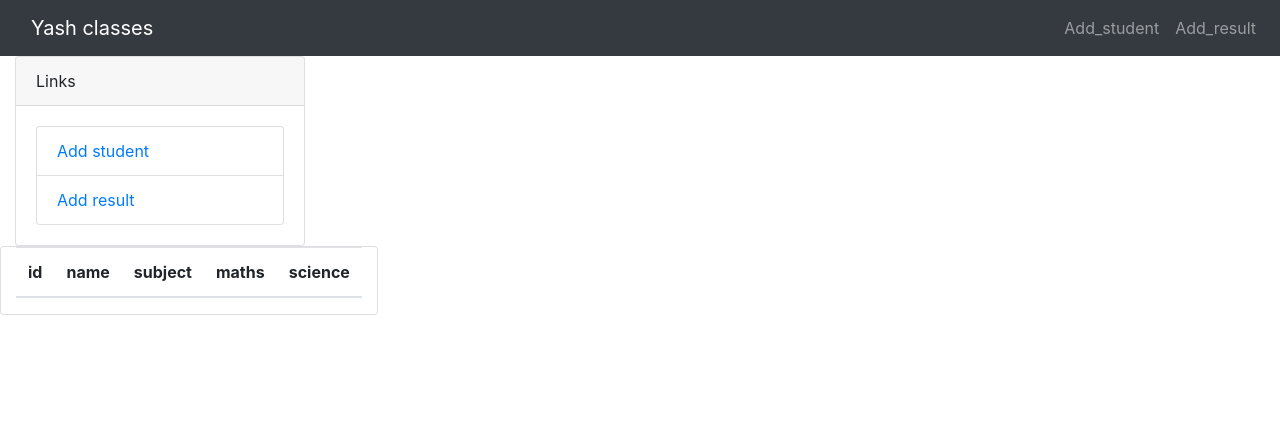
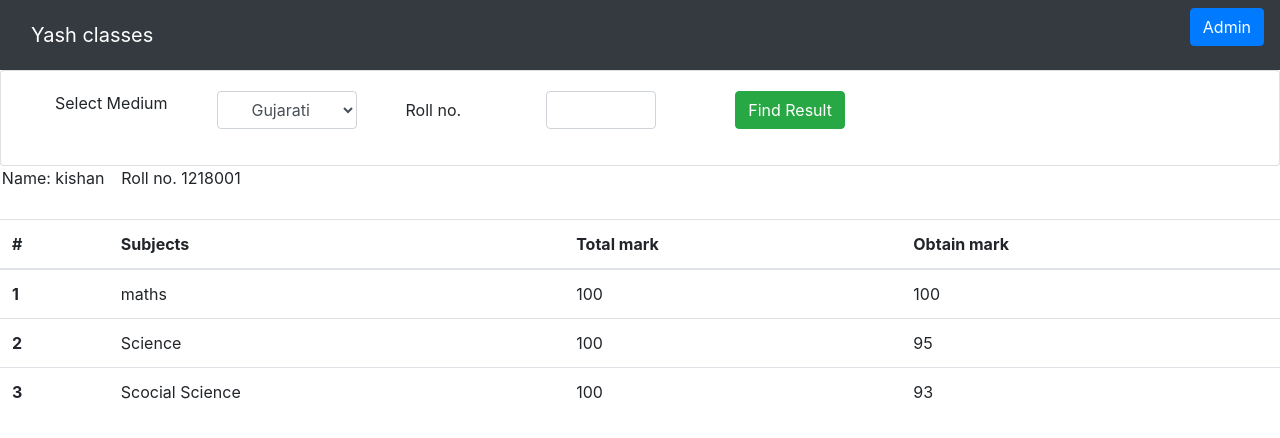
Before and after one commit to nnikunjt/student_results, a PHP site: page /result.php in a window 1280 px wide. Shown: the top 438 px of the page. Run offline with PHP 8.4, Linux system fonts and the light colour scheme; lists and menus that the app fills with data are empty; some libraries are stand-ins or nearby versions.

Commit message:
table have created as demo
you check the table you like this, if you don't like this say me I mak this changes
in it ,but I also working on it to make batter...

```diff
--- a/result.php
+++ b/result.php
@@ -1,82 +1,142 @@
+<?php
+
+ $s_name="kishan";
+  $roll_no=1218001;
+?>
+
+
+
 <!DOCTYPE html>
 <html lang="en" dir="ltr">
   <head>
     <meta charset="utf-8">
   <meta name="viewport" content="width=device-width, initial-scale=1">
-    	<title>Complete Bootstrap 4 Website Layout</title>
+
   <link rel="stylesheet" href="https://maxcdn.bootstrapcdn.com/bootstrap/4.0.0/css/bootstrap.min.css">
   <script src="https://ajax.googleapis.com/ajax/libs/jquery/3.3.1/jquery.min.js"></script>
   <script src="https://cdnjs.cloudflare.com/ajax/libs/popper.js/1.12.9/umd/popper.min.js"></script>
   <script src="https://maxcdn.bootstrapcdn.com/bootstrap/4.0.0/js/bootstrap.min.js"></script>
   <script src="https://use.fontawesome.com/releases/v5.0.8/js/all.js"></script>
   <link href="style.css" rel="stylesheet">
+
+
+
+    <title>Home</title>
   </head>
   <body>
     <nav class="navbar navbar-dark navbar-expand-md bg-dark">
-            <div class="container-fluid">
+    <div class=" container-fluid">
       <a href="index.php" class="navbar-brand">Yash classes</a>
     </div>
-            <ul class="navbar-nav">
-                <li class="nav-item">
-                    <a class="nav-link" href="add_student.php">Add_student</a>
-                </li>
-                <li class="nav-item">
-                    <a class="nav-link" href="#">Add_result</a>
-                </li>
-            </ul>
-        </nav>
-        <div class="container-fluid">
+
+
+
+     <div class="form-group">
+      <button type="button" class="btn btn-primary " data-toggle="modal" data-target="#exampleModalCenter" >
+  Admin
+</button></div>
+<!-- Modal -->
+<div class="modal fade" id="exampleModalCenter" tabindex="-1" role="dialog" aria-labelledby="exampleModalCenterTitle" aria-hidden="true">
+  <div class="modal-dialog modal-dialog-centered" role="document">
+    <div class="modal-content">
+      <div class="modal-header">
+        <h5 class="modal-title" id="exampleModalCenterTitle">Sing in</h5>
+        <button type="button" class="close" data-dismiss="modal" aria-label="Close">
+          <span aria-hidden="true">&times;</span>
+        </button>
+      </div>
+      <div class="modal-body">
+        <div class="container">
   <div class="row">
-                <div class="col-md-3">
-                    <div class="card">
-                        <div class="card-header">
-                            Links
+    <div class="col-md-2"></div>
+    <div class="col-md-8">
+
+          <form class="" action="dashboard.php" method="post">
+            <div class="form-group row">
+                        <label for="username" class="form-label">User name</label>
+
+                            <input type="text" class="form-control" name="username" value="" autofocus required>
+
                     </div>
-                        <div class="card-body">
-                            <ul class="list-group">
-                                <a href="add_student.php" class="list-group-item">Add student</a>
-                                <a href="add_result.php" class="list-group-item">Add result</a>
-                            </ul>
+            <div class="form-group row">
+                        <label for="password" class="form-label">Password</label>
+
+                            <input type="password" class="form-control" name="password" value="" required>
+
+                    </div>
+            <input type="submit" class="btn btn-outline-primary btn-lg" name="login" value="Login">
+          </form>
         </div>
       </div>
     </div>
-                <div class="col-md-9">
+  </div>
+      <div class="modal-footer">
+        <button type="button" class="btn btn-secondary" data-dismiss="modal">Close</button>
+      </div>
+    </div>
+  </div>
+</div>
+  </div>
+</nav>
 
+
+
+
+<div class="card">
+ <div class=" col-sm-8 card-body" >
+<div class="form-group row">
+       <label class="text-center col-sm-3 form-contro" for="mediumm">Select Medium</label>
+    <select class="text-center col-sm-2 form-control" name="medium" id="medium">
+
+                   <option>Gujarati</option>
+                   <option>English(GSEB)</option>
+                   <option>English(CBSC)</option>
+                </select>
+          <pre>    </pre>
+
+            <label for="roll_no" class="col-sm-2 col-form-label">Roll no.</label>
+                       <div class="col-sm-2">
+                         <input type="text" name="roll_no" class="form-control" value="" required>
+                       </div>
+      <a href="result.php"  type="button" class="text-center  btn btn-success form-contro">
+  Find Result</a>
                    </div>
                </div>
             </div>
 
-<!---------------------main table,,,,,,,,,,,,,,,,,,,,,,,,,,,,,,,,,,,,,,,,--->
-  <div class="container-fluid no-padding">
-        <div class="row">
-            <div class="card">
-            <div class="col-md-12">
-                <table class="table table-responsive" id="Queue">
+<table class="table" id="t-main">
+
+    <div class=" row form-group">
+   <pre>  </pre> Name:   <?php echo $s_name; ?></h1><pre>  </pre> Roll no.  <?php echo $roll_no; ?>  </div>
   <thead>
     <tr>
-
-                           <th>id</th>
-                            <th>name</th>
-                            <th> subject</th>
-                            <th>maths </th>
-                            <th>science</th>
-
+      <th scope="col">#</th>
+      <th scope="col">Subjects</th>
+      <th scope="col">Total mark</th>
+      <th scope="col">Obtain mark</th>
     </tr>
   </thead>
   <tbody>
-
+    <tr>
+      <th scope="row">1</th>
+      <td>maths</td>
+      <td>100</td>
+      <td>100</td>
+    </tr>
+    <tr>
+      <th scope="row">2</th>
+      <td>Science</td>
+      <td>100</td>
+      <td>95</td>
+    </tr>
+    <tr>
+      <th scope="row">3</th>
+      <td>Scocial Science</td>
+      <td>100</td>
+      <td>93</td>
+    </tr>
   </tbody>
 </table>
-              </div>
-           </div>
-       </div></div>
-
-
-
-
-
-
-
 
 
 
@@ -89,4 +149,4 @@
 
 
       </body>
-</html>
+   </html
--- a/style.css
+++ b/style.css
@@ -11,3 +11,8 @@
 .btn-success{
 	margin-left: 4rem;
 }
+.t-main{
+	margin-top: 2REM;
+	width: 50%;
+
+}
```
Also changed, not shown: dashboard.php (+2 -7 lines). Lines whose indentation alone changed are shown as unchanged.
